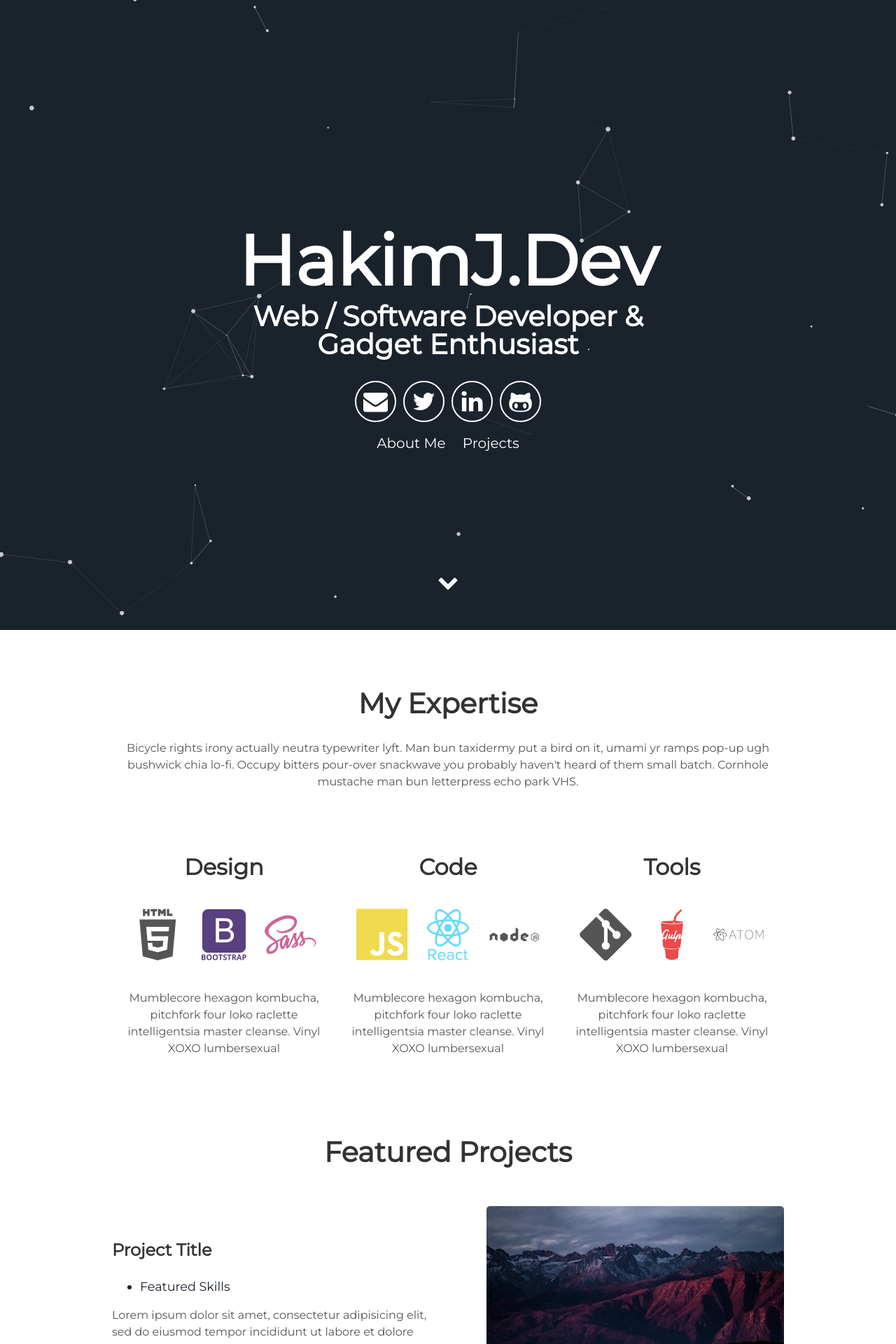
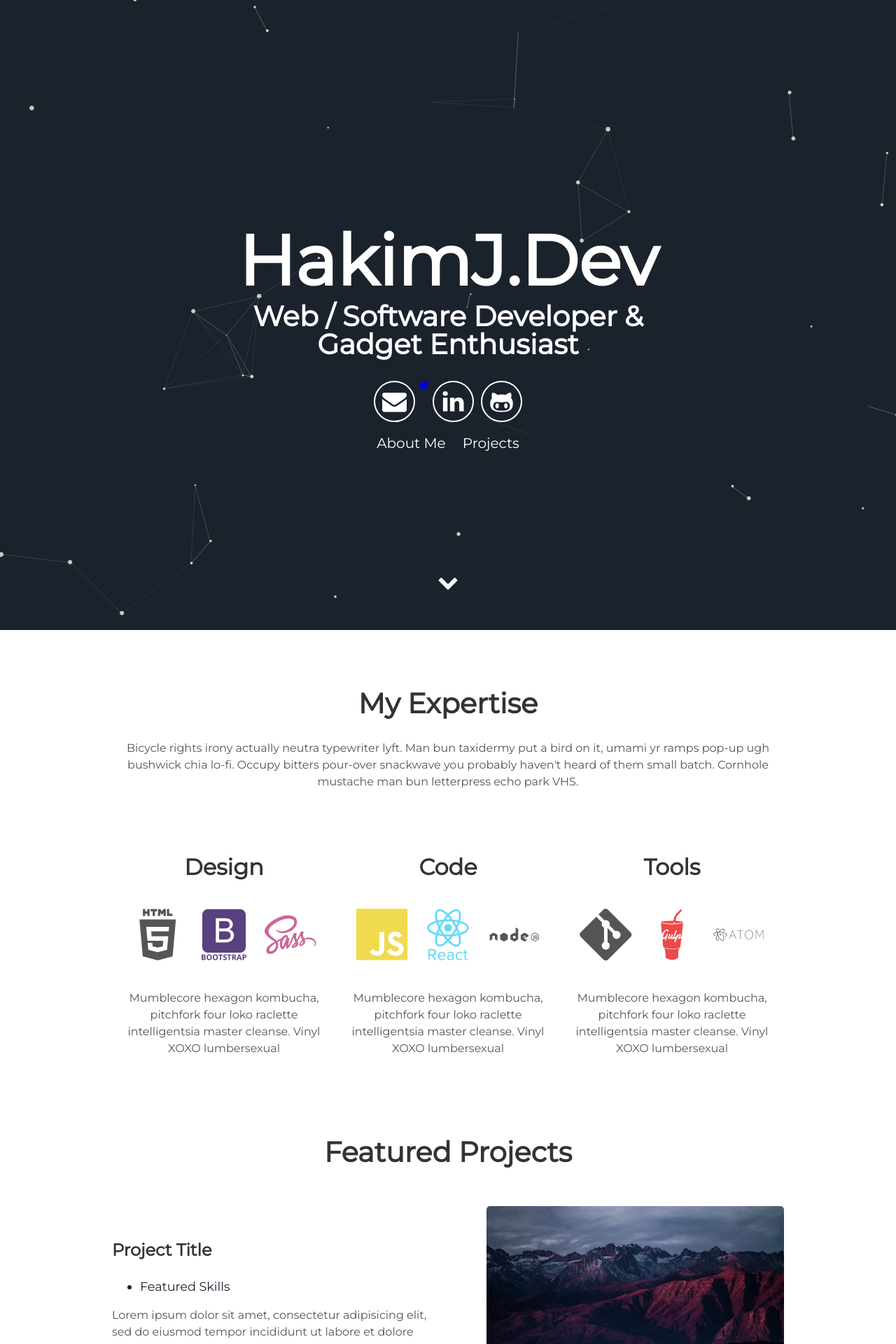
Before and after one commit to AbdulHakimJumari/hakimj.github.io, a Jekyll site: the page built from index.html, in a window 1280 px wide. Shown: the top 1920 px of the page at 70% size. Built offline with Jekyll 4.4.1, drawn with Linux system fonts in a browser that asks for light colours.

Commit message:
Update header.html

```diff
--- a/_includes/header.html
+++ b/_includes/header.html
@@ -6,7 +6,7 @@
       </h1>
       <div class="header-icons">
         <a aria-label="Send email" href="#"><i class="icon fa fa-envelope"></i></a>
-        <a aria-label="My Twitter" target="_blank" href="#"><i class="icon fa fa-twitter" aria-hidden="true"></i></a>
+        <a aria-label="My Twitter" target="_blank" href="#"><i class="fa fa-twitter" aria-hidden="true"></i></a>
         <a aria-label="My Linkedin" target="_blank" href="#"><i class="icon fa fa-linkedin" aria-hidden="true"></i></a>
         <a aria-label="My Github" target="_blank" href="#"><i class="icon fa fa-github-alt" aria-hidden="true"></i></a>
       </div>
```
